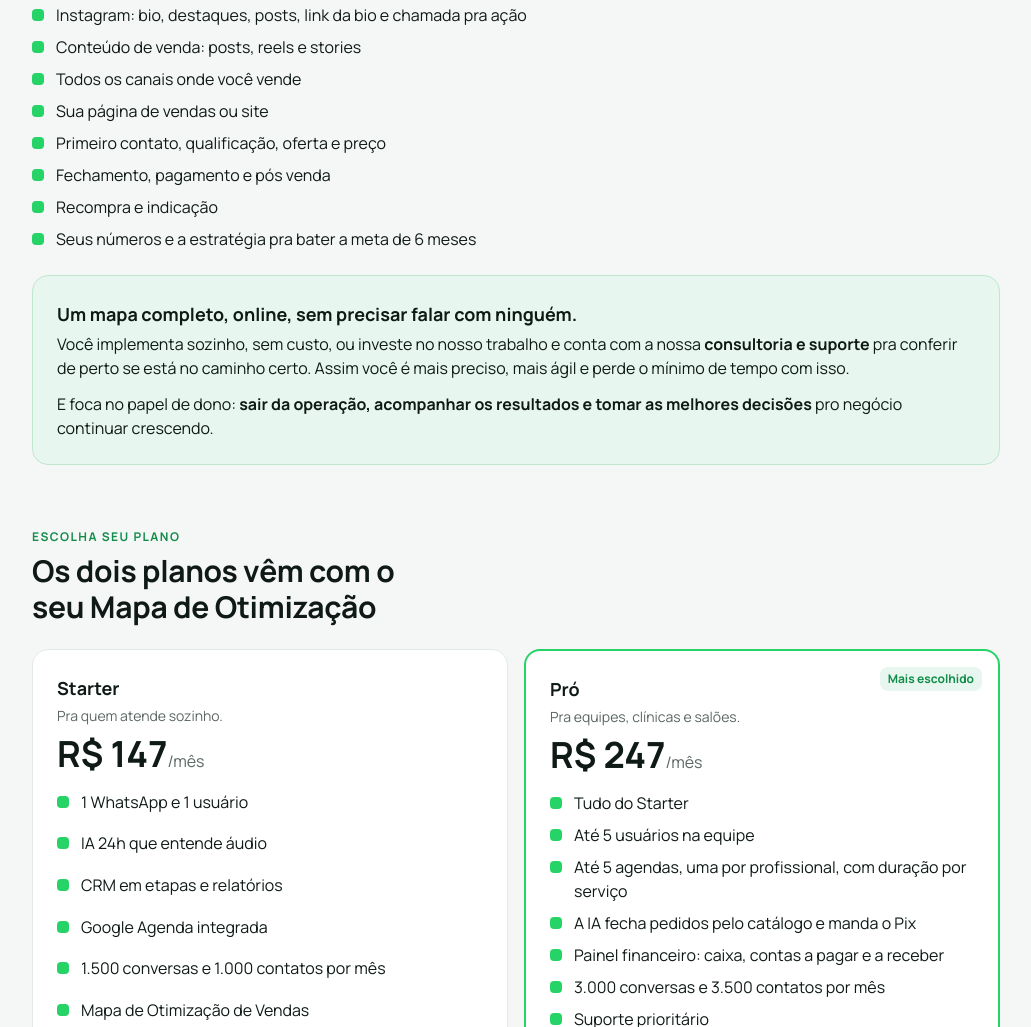
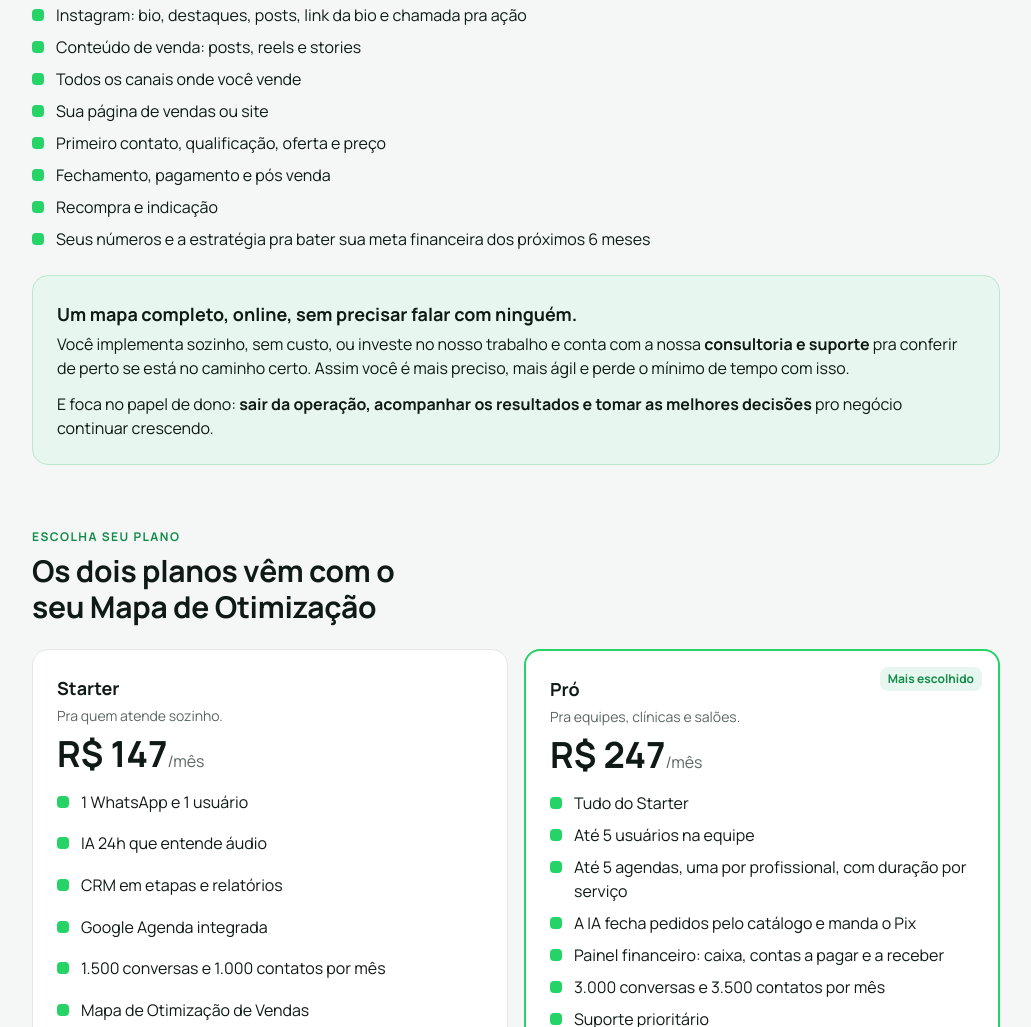
Before and after one commit to altasvendasai/altasvendasai.github.io, a plain HTML site: page ferramenta/index.html in a window 1280 px wide. Shown: the part 2277-3304 px from the top of the page, without its empty margins (124-1155 px from the left). Drawn offline with Linux system fonts and the light colour scheme.

Commit message:
Ferramenta: tópico da meta financeira dos próximos 6 meses

```diff
--- a/ferramenta/index.html
+++ b/ferramenta/index.html
@@ -93,7 +93,7 @@
     <li>Primeiro contato, qualificação, oferta e preço</li>
     <li>Fechamento, pagamento e pós venda</li>
     <li>Recompra e indicação</li>
-    <li>Seus números e a estratégia pra bater a meta de 6 meses</li>
+    <li>Seus números e a estratégia pra bater sua meta financeira dos próximos 6 meses</li>
   </ul>
   <div class="card realce">
     <h3>Um mapa completo, online, sem precisar falar com ninguém.</h3>
```
